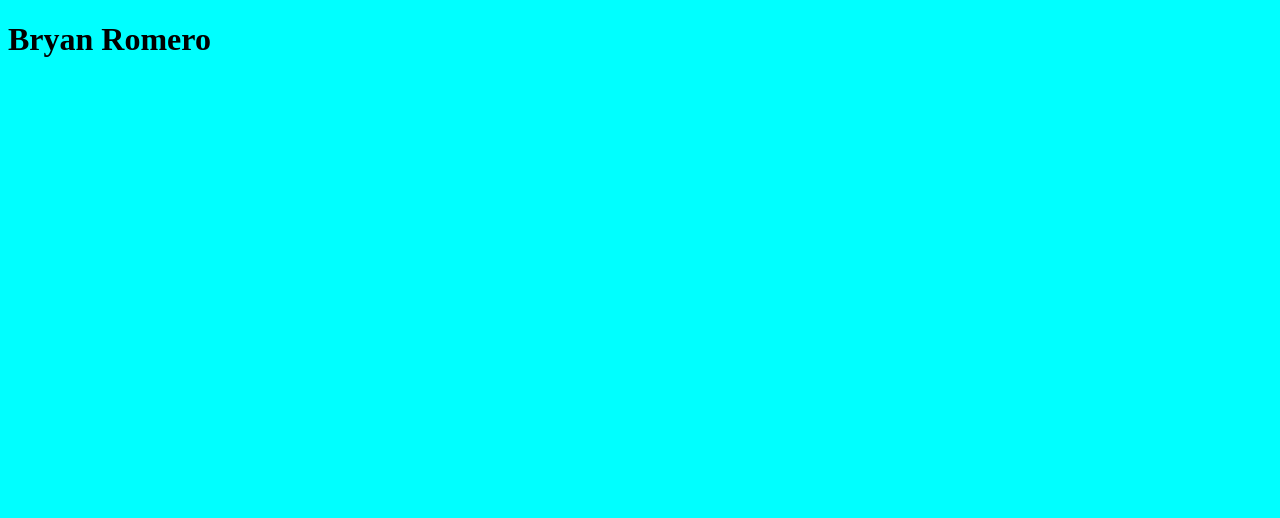
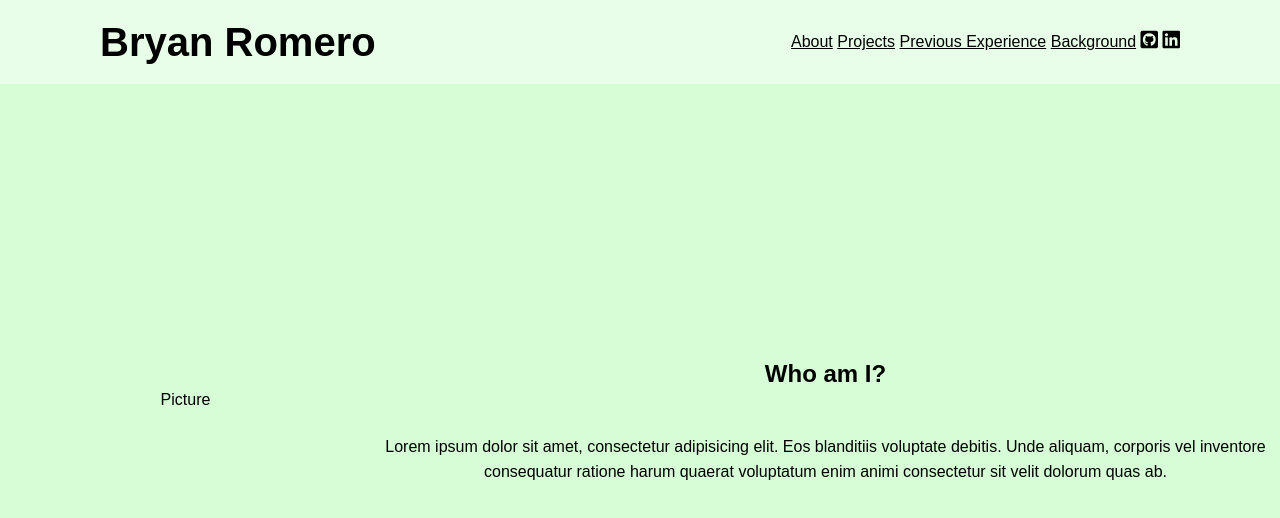
Before and after one commit to Bryanromerou/Personal-site, a plain HTML site: page index.html in a window 1280 px wide. Drawn offline with Linux system fonts and the light colour scheme.

Commit message:
Sectioned and added Scrolling

```diff
--- a/index.html
+++ b/index.html
@@ -3,11 +3,75 @@
 <head>
     <meta charset="UTF-8">
     <meta name="viewport" content="width=device-width, initial-scale=1.0">
+    <link rel="stylesheet" href="https://cdnjs.cloudflare.com/ajax/libs/font-awesome/5.15.1/css/all.min.css" integrity="sha512-+4zCK9k+qNFUR5X+cKL9EIR+ZOhtIloNl9GIKS57V1MyNsYpYcUrUeQc9vNfzsWfV28IaLL3i96P9sdNyeRssA==" crossorigin="anonymous" />
     <link rel="stylesheet" href="./styles/main.css">
     <script defer src="./scripts/app.js"></script>
     <title>Bryan Romero</title>
 </head>
+
 <body>
-    <h1>Bryan Romero</h1>
+
+    <div class="container">
+
+        <nav>
+            <h1>Bryan Romero</h1>
+            <div id="navLinks">
+                <a href="#about">About</a>
+                <a href="#projects">Projects</a>
+                <a href="#previousExperience">Previous Experience</a>
+                <a href="#background">Background</a>
+                <a href="https://github.com/bryanromerou"><i class="fab fa-github-square"></i></a>
+                <a href="https://www.linkedin.com/in/bryanuromero/"><i class="fab fa-linkedin"></i></a>
+            </div>
+        </nav>
+
+        <section id="about">
+            <div id="leftSection">
+                <div>Picture</div>
+            </div>
+            <div id="rightSection">
+                <h2>Who am I?</h2>
+                <div class="insideSection" id = "insideAbout">
+                    <p>Lorem ipsum dolor sit amet, consectetur adipisicing elit. Eos blanditiis voluptate debitis. Unde aliquam, corporis vel inventore consequatur ratione harum quaerat voluptatum enim animi consectetur sit velit dolorum quas ab.</p>
+                </div>
+            </div>
+        </section>
+
+        <section id="projects">
+            <div id = "individualProject">
+                <div id ="projectPreview"></div>
+                <h4>Anatomy is Awesome</h4>
+                <p>Lorem ipsum dolor sit amet, consectetur adipisicing elit. Eos blanditiis voluptate debitis. Unde aliquam, corporis vel inventore consequatur ratione harum quaerat voluptatum enim animi consectetur sit velit dolorum quas ab.</p>
+            </div>
+        </section>
+
+        <section id="previousExperience">
+            <h2>Previous Experience</h2>
+            <div class="insideSection" id = "insideExperience">
+                <div id="workPosition">
+                    <h4>Wells Fargo</h4>
+                    <p>Lorem ipsum dolor sit amet, consectetur adipisicing elit. Eos blanditiis voluptate debitis. Unde aliquam, corporis vel inventore consequatur ratione harum quaerat voluptatum enim animi consectetur sit velit dolorum quas ab.</p>
+                </div>
+                <div id="workPosition">
+                    <h4>Federal Reserve Bank</h4>
+                    <p>Lorem ipsum dolor sit amet, consectetur adipisicing elit. Eos blanditiis voluptate debitis. Unde aliquam, corporis vel inventore consequatur ratione harum quaerat voluptatum enim animi consectetur sit velit dolorum quas ab.</p>
+                </div>
+            </div>
+        </section>
+
+
+        <section id="background">
+            <h2>Background and Hobbies</h2>
+            <div class="insideSection" id = "insideBackground">
+                <p>Lorem ipsum dolor sit amet, consectetur adipisicing elit. Eos blanditiis voluptate debitis. Unde aliquam, corporis vel inventore consequatur ratione harum quaerat voluptatum enim animi consectetur sit velit dolorum quas ab.</p>
+            </div>
+        </section>
+
+        <footer>
+
+        </footer>
+
+    </div>
+
 </body>
 </html>
--- a/styles/main.css
+++ b/styles/main.css
@@ -1,3 +1,92 @@
 *{
-    background-color: aqua;
+    padding: 0;
+    margin: 0;
+    box-sizing: border-box;
 }
+body{
+    display: flex;
+    flex-direction: column;
+    font-family: Arial, Helvetica, sans-serif;
+    height: 100vh;
+    line-height: 1.6;
+    overflow: hidden;
+}
+nav{
+    position: fixed;
+    z-index: 1;
+    width: 100%;
+    background-color: rgba(255, 255, 255, 0.445);
+    display: flex;
+    padding: 10px 100px;
+    justify-content: space-between;
+    align-items: center;
+}
+h1{
+    font-size: 40px;
+}
+h2{
+    margin: 20px;
+    padding: 20px;
+}
+i{
+    font-size: 20px;
+}
+
+a{
+    color: black;
+}
+
+section{
+    display: flex;
+    flex-direction: column;
+    align-items: center;
+    justify-content: center;
+    text-align: center;
+    width: 100%;
+    height: 100vh;
+    scroll-snap-align: center;
+}
+
+.container {
+    width: 100%;
+    height: 100%;
+    /* CSS Smooth Scroll */
+    overflow-y: scroll;
+    scroll-behavior: smooth;
+    scroll-snap-type: y mandatory;
+}
+#about{
+    background-color: #d6fdd6;
+    flex-direction: row;
+}
+#projects{
+    background-color: #cdd6db;
+    flex-direction: row;
+}
+
+#leftSection{
+    width: 50%;
+    height: 100%;
+    display: flex;
+    align-items: center;
+    justify-content: center;
+}
+#projectPreview{
+    width:800px;
+    height: auto;
+    content: url("../images/project1.png");
+}
+#previousExperience{
+    background-color: #d6d6fd;
+}
+#background{
+    background-color: #fdfdd6;
+}
+
+
+#individualProject{
+    display: flex;
+    flex-direction: column;
+    align-items: center;
+    justify-content: center;
+}
```
Also changed, not shown: images/project1.png (added), images/project11.png (added).
